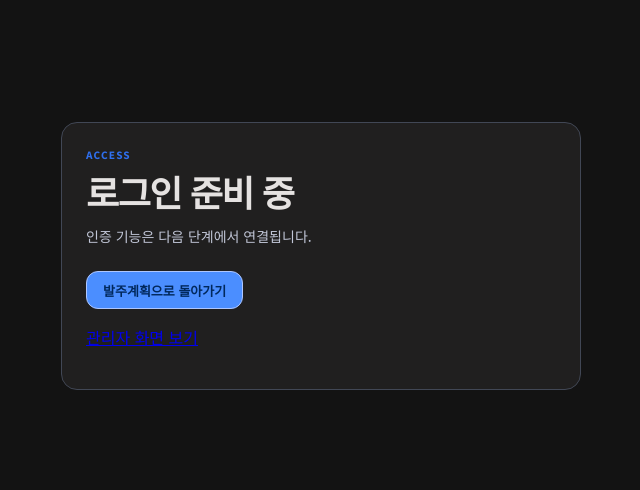
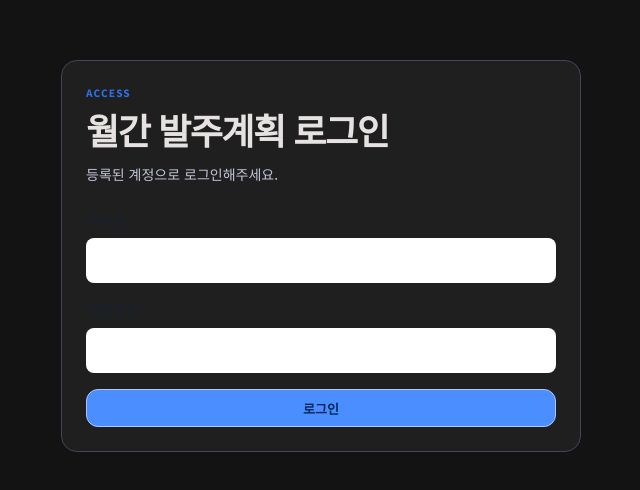
Before and after one commit to xeroxhelper-rgb/superSCM_main, a Next.js app: page /login in a window 1280 px wide. Shown: the part 144-634 px from the top of the page, without its empty margins (319-959 px from the left). Built offline with nearby package versions, Linux system fonts and the light colour scheme.

Commit message:
로그인 로그아웃과 원래 경로 복귀 구현

```diff
--- a/app/(admin)/layout.tsx
+++ b/app/(admin)/layout.tsx
@@ -4,6 +4,6 @@ import Topbar from '@/components/shell/topbar';
 import { requireAdmin } from '@/lib/auth';
 
 export default async function AdminLayout({ children }: { children: ReactNode }) {
-  await requireAdmin();
-  return <div className="design-app-shell"><Sidebar role="admin" /><div className="design-main"><Topbar eyebrow="SCM ADMIN CONTROL" title="관리자 콘솔" /><main className="design-content">{children}</main></div></div>;
+  const profile = await requireAdmin();
+  return <div className="design-app-shell"><Sidebar role="admin" /><div className="design-main"><Topbar eyebrow="SCM ADMIN CONTROL" title="관리자 콘솔" profile={profile} /><main className="design-content">{children}</main></div></div>;
 }
--- /dev/null
+++ b/app/(auth)/login/actions.ts
@@ -0,0 +1,21 @@
+'use server';
+import { redirect } from 'next/navigation';
+import { createSupabaseServerClient } from '@/lib/supabase/server';
+import { defaultPathForRole, normalizeCredentials, normalizeProfile, safeNextPath } from '@/lib/auth-policy';
+
+export type LoginState = { error: string | null };
+export async function loginAction(_previousState: LoginState, formData: FormData): Promise<LoginState> {
+  const credentials = normalizeCredentials({ email: formData.get('email'), password: formData.get('password') });
+  const next = safeNextPath(formData.get('next'));
+  if (!credentials) return { error: '이메일 또는 비밀번호를 입력해주세요.' };
+  const supabase = await createSupabaseServerClient();
+  const { data, error } = await supabase.auth.signInWithPassword(credentials);
+  if (error || !data.user) return { error: '이메일 또는 비밀번호를 확인해주세요.' };
+  const { data: row, error: profileError } = await supabase.schema('core').from('app_user').select('user_id, email, name, department, role, active, last_login_at').eq('user_id', data.user.id).maybeSingle();
+  if (profileError) return { error: '사용자 정보를 확인하지 못했습니다.' };
+  const profile = normalizeProfile(row);
+  if (!profile || !profile.active) { await supabase.auth.signOut(); return { error: '비활성화된 계정입니다.' }; }
+  const { error: loginError } = await supabase.schema('core').rpc('touch_last_login');
+  if (loginError) return { error: '로그인 기록을 저장하지 못했습니다.' };
+  redirect(next ?? defaultPathForRole(profile.role));
+}
--- a/app/(auth)/login/page.tsx
+++ b/app/(auth)/login/page.tsx
@@ -1,8 +1,9 @@
-import Link from 'next/link';
 import PageHeader from '@/components/shell/page-header';
 import Panel from '@/components/ui/panel';
-import Button from '@/components/ui/button';
+import LoginForm from '@/components/auth/login-form';
+import { safeNextPath } from '@/lib/auth-policy';
 
-export default function LoginPage() {
-  return <Panel className="auth-panel"><PageHeader eyebrow="ACCESS" title="로그인 준비 중" description="인증 기능은 다음 단계에서 연결됩니다." /><Button variant="primary" href="/">발주계획으로 돌아가기</Button><p className="muted-ui"><Link href="/admin">관리자 화면 보기</Link></p></Panel>;
+export default async function LoginPage({ searchParams }: { searchParams: Promise<{ next?: string }> }) {
+  const params = await searchParams;
+  return <Panel className="auth-panel"><PageHeader eyebrow="ACCESS" title="월간 발주계획 로그인" description="등록된 계정으로 로그인해주세요." /><LoginForm next={safeNextPath(params.next) ?? '/'} /></Panel>;
 }
--- /dev/null
+++ b/app/(auth)/logout/actions.ts
@@ -0,0 +1,4 @@
+'use server';
+import { redirect } from 'next/navigation';
+import { createSupabaseServerClient } from '@/lib/supabase/server';
+export async function logoutAction() { const supabase = await createSupabaseServerClient(); await supabase.auth.signOut(); redirect('/login'); }
--- a/app/(user)/layout.tsx
+++ b/app/(user)/layout.tsx
@@ -5,5 +5,5 @@ import { requireUser } from '@/lib/auth';
 
 export default async function UserLayout({ children }: { children: ReactNode }) {
   const profile = await requireUser();
-  return <div className="design-app-shell"><Sidebar role="user" /><div className="design-main"><Topbar title="월간 발주계획" /><main className="design-content">{children}</main></div></div>;
+  return <div className="design-app-shell"><Sidebar role="user" /><div className="design-main"><Topbar title="월간 발주계획" profile={profile} /><main className="design-content">{children}</main></div></div>;
 }
--- /dev/null
+++ b/components/auth/login-form.tsx
@@ -0,0 +1,15 @@
+'use client';
+import { useActionState } from 'react';
+import Button from '@/components/ui/button';
+import { loginAction, type LoginState } from '@/app/(auth)/login/actions';
+
+export default function LoginForm({ next }: { next: string }) {
+  const [state, action, pending] = useActionState<LoginState, FormData>(loginAction, { error: null });
+  return <form className="auth-form" action={action}>
+    <input type="hidden" name="next" value={next} />
+    <label className="auth-field">이메일<input name="email" type="email" autoComplete="email" required /></label>
+    <label className="auth-field">비밀번호<input name="password" type="password" autoComplete="current-password" required /></label>
+    {state.error ? <p className="auth-error" role="alert">{state.error}</p> : null}
+    <Button variant="primary" type="submit" disabled={pending}>{pending ? '로그인 중...' : '로그인'}</Button>
+  </form>;
+}
--- a/lib/auth-policy.ts
+++ b/lib/auth-policy.ts
@@ -53,6 +53,12 @@ export function normalizeProfile(row: unknown): AppUserProfile | null {
   };
 }
 
+export function normalizeCredentials(input: { email: unknown; password: unknown }): { email: string; password: string } | null {
+  if (typeof input.email !== 'string' || typeof input.password !== 'string') return null;
+  const email = input.email.trim();
+  return email && input.password ? { email, password: input.password } : null;
+}
+
 export function safeNextPath(value: unknown): string | null {
   if (
     typeof value !== 'string' ||
--- a/styles/components.css
+++ b/styles/components.css
@@ -378,3 +378,8 @@
     padding: var(--space-4);
   }
 }
+ .auth-form { display: grid; gap: var(--space-4); }
+ .auth-field { display: grid; gap: var(--space-2); color: var(--text-secondary); font-size: 0.9rem; }
+ .auth-field input { width: 100%; border: 1px solid var(--border); border-radius: var(--radius-sm); padding: 0.75rem; background: var(--surface); color: var(--text-primary); }
+ .auth-error { color: var(--status-critical); }
+ .topbar-user { display: inline-flex; align-items: center; gap: var(--space-2); }
```
Also changed, not shown: components/shell/topbar.tsx (+5 -3 lines), 1 other file (tests, documents, lock files or other folders).
